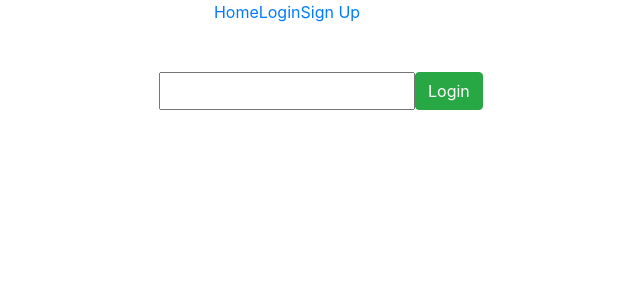
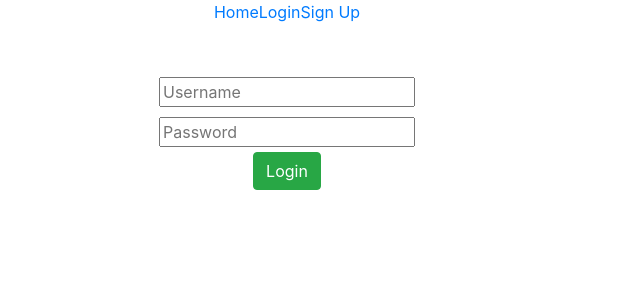
Before and after one commit to nicolasraffray/Pern_Twitter, a React (Create React App) app in the folder client/: page /login in a window 1280 px wide. Shown: the top 300 px of the page, without its empty margins (353-993 px from the left). Built offline with nearby package versions, Linux system fonts and the light colour scheme.

Commit message:
css added to signup and log in to make them consistent

```diff
--- a/client/src/components/Auth/Login/Login.js
+++ b/client/src/components/Auth/Login/Login.js
@@ -6,7 +6,18 @@ const Login = () => {
   return (
     <div className={classes.Login}>
       <form className="d-flex mt-5">
-        <input type="text" value=""></input>
+        <input
+          type="text"
+          className={classes.Child}
+          placeholder="Username"
+          value=""
+        ></input>
+        <input
+          type="passwords"
+          className={classes.Child}
+          placeholder="Password"
+          value=""
+        ></input>
         <Link to="/tweets">
           <button className="btn btn-success">Login</button>
         </Link>
--- a/client/src/components/Auth/Login/Login.module.css
+++ b/client/src/components/Auth/Login/Login.module.css
@@ -1,5 +1,14 @@
 .Login {
-  position: absolute;
-  margin-left: 40%;
-  margin-right: 40%;
+  display: flex;
+  flex-direction: column;
+  align-items: center;
 }
+
+.Child {
+  margin: 5px;
+}
+
+.Login form {
+  flex-direction: column;
+  margin: 5px;
+}
--- a/client/src/components/Auth/SignUp/SignUp.module.css
+++ b/client/src/components/Auth/SignUp/SignUp.module.css
@@ -2,10 +2,12 @@
   display: flex;
   flex-direction: column;
   align-items: center;
+  margin-top: 5%;
 }
 
-.SignUp form input {
-  padding: 7px;
+.SignUp form {
+  flex-direction: column;
+  margin: 5px;
 }
 
 .Child {
```
